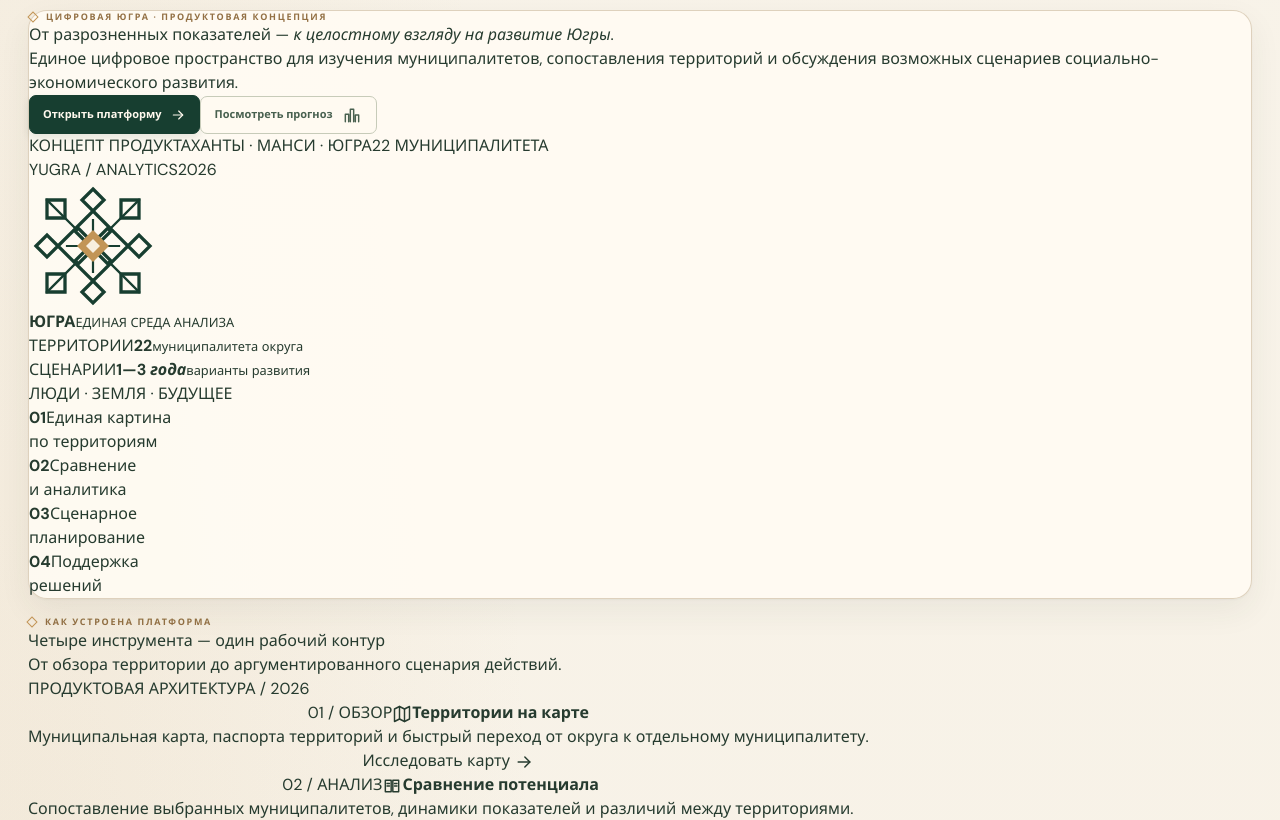
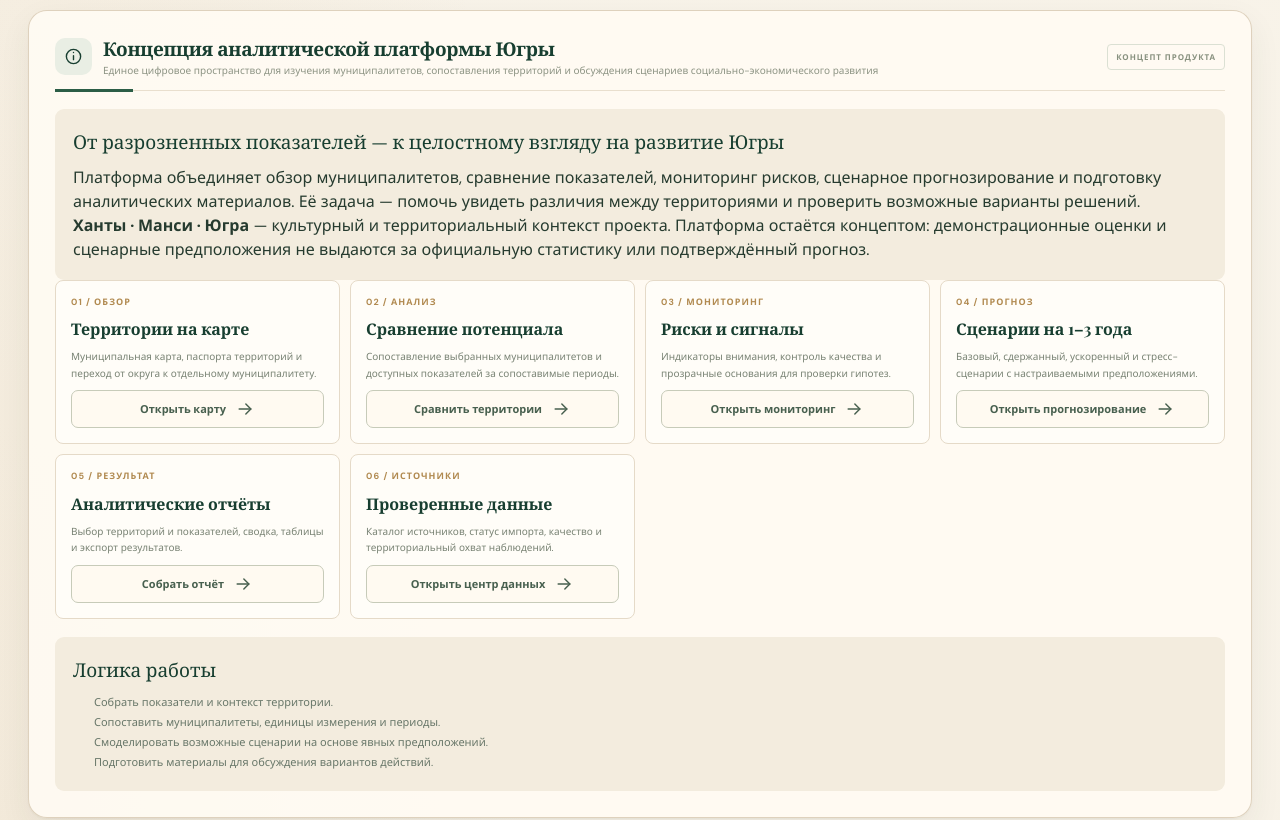
Before and after one commit to vanakazamkin-tech/yugra, a React (Vite) app: page / in a window 1280 px wide. Shown: the part 240-1060 px from the top of the page. Built offline with nearby package versions, Linux system fonts and the light colour scheme.

Commit message:
Use archived panels for project concept page and retain navigation tools

```diff
--- a/src/InvestmentDetails.jsx
+++ b/src/InvestmentDetails.jsx
@@ -2173,36 +2173,34 @@ export const InvestmentDetails = () => {
             </div>
           </section>}
           {activeTab === 'about' && <section className="about-page">
-            <section className="concept-showcase panel">
-              <div className="concept-showcase-copy">
-                <span className="eyebrow"><span className="eyebrow-diamond"/> ЦИФРОВАЯ ЮГРА · ПРОДУКТОВАЯ КОНЦЕПЦИЯ</span>
-                <h1>От разрозненных показателей — <em>к целостному взгляду на развитие Югры.</em></h1>
-                <p className="concept-lead">Единое цифровое пространство для изучения муниципалитетов, сопоставления территорий и обсуждения возможных сценариев социально-экономического развития.</p>
-                <div className="concept-hero-actions"><button type="button" className="primary-button" onClick={() => navigateToTab('catalog')}>Открыть платформу <Icon name="arrow"/></button><button type="button" className="outline-button" onClick={() => navigateToTab('risk')}>Посмотреть прогноз <Icon name="chart"/></button></div>
-                <div className="concept-hero-meta"><span>КОНЦЕПТ ПРОДУКТА</span><span>ХАНТЫ · МАНСИ · ЮГРА</span><span>22 МУНИЦИПАЛИТЕТА</span></div>
-              </div>
-              <div className="concept-visual">
-                <div className="concept-visual-top"><span>YUGRA / ANALYTICS</span><span>2026</span></div>
-                <div className="concept-orbit concept-orbit-one"></div><div className="concept-orbit concept-orbit-two"></div>
-                <div className="concept-visual-core"><img src="/images/khanty-prosperity-seal.svg" alt="Орнаментальный знак Югры"/><strong>ЮГРА</strong><small>ЕДИНАЯ СРЕДА АНАЛИЗА</small></div>
-                <div className="concept-float-card concept-float-top"><span>ТЕРРИТОРИИ</span><strong>22</strong><small>муниципалитета округа</small></div>
-                <div className="concept-float-card concept-float-bottom"><span>СЦЕНАРИИ</span><strong>1—3 <i>года</i></strong><small>варианты развития</small></div>
-                <div className="concept-visual-caption">ЛЮДИ · ЗЕМЛЯ · БУДУЩЕЕ</div>
-              </div>
-              <div className="concept-showcase-bottom"><div><strong>01</strong><span>Единая картина<br/>по территориям</span></div><div><strong>02</strong><span>Сравнение<br/>и аналитика</span></div><div><strong>03</strong><span>Сценарное<br/>планирование</span></div><div><strong>04</strong><span>Поддержка<br/>решений</span></div></div>
+            <section className="about-section panel">
+              <div className="section-heading">
+                <div className="heading-label"><span className="heading-icon"><Icon name="info"/></span><div><h2>Концепция аналитической платформы Югры</h2><p>Единое цифровое пространство для изучения муниципалитетов, сопоставления территорий и обсуждения сценариев социально-экономического развития</p></div></div>
+                <span className="section-tag">КОНЦЕПТ ПРОДУКТА</span>
+              </div>
+              <div className="about-methodology">
+                <h3>От разрозненных показателей — к целостному взгляду на развитие Югры</h3>
+                <p>Платформа объединяет обзор муниципалитетов, сравнение показателей, мониторинг рисков, сценарное прогнозирование и подготовку аналитических материалов. Её задача — помочь увидеть различия между территориями и проверить возможные варианты решений.</p>
+                <p><strong>Ханты · Манси · Югра</strong> — культурный и территориальный контекст проекта. Платформа остаётся концептом: демонстрационные оценки и сценарные предположения не выдаются за официальную статистику или подтверждённый прогноз.</p>
+              </div>
+              <div className="about-capability-grid">
+                <article><span>01 / ОБЗОР</span><strong>Территории на карте</strong><p>Муниципальная карта, паспорта территорий и переход от округа к отдельному муниципалитету.</p><button type="button" className="outline-button" onClick={() => navigateToTab('map')}>Открыть карту <Icon name="arrow"/></button></article>
+                <article><span>02 / АНАЛИЗ</span><strong>Сравнение потенциала</strong><p>Сопоставление выбранных муниципалитетов и доступных показателей за сопоставимые периоды.</p><button type="button" className="outline-button" onClick={() => navigateToTab('compare')}>Сравнить территории <Icon name="arrow"/></button></article>
+                <article><span>03 / МОНИТОРИНГ</span><strong>Риски и сигналы</strong><p>Индикаторы внимания, контроль качества и прозрачные основания для проверки гипотез.</p><button type="button" className="outline-button" onClick={() => navigateToTab('risk')}>Открыть мониторинг <Icon name="arrow"/></button></article>
+                <article><span>04 / ПРОГНОЗ</span><strong>Сценарии на 1–3 года</strong><p>Базовый, сдержанный, ускоренный и стресс-сценарии с настраиваемыми предположениями.</p><button type="button" className="outline-button" onClick={() => navigateToTab('forecast')}>Открыть прогнозирование <Icon name="arrow"/></button></article>
+                <article><span>05 / РЕЗУЛЬТАТ</span><strong>Аналитические отчёты</strong><p>Выбор территорий и показателей, сводка, таблицы и экспорт результатов.</p><button type="button" className="outline-button" onClick={() => navigateToTab('reports')}>Собрать отчёт <Icon name="arrow"/></button></article>
+                <article><span>06 / ИСТОЧНИКИ</span><strong>Проверенные данные</strong><p>Каталог источников, статус импорта, качество и территориальный охват наблюдений.</p><button type="button" className="outline-button" onClick={() => navigateToTab('data')}>Открыть центр данных <Icon name="arrow"/></button></article>
+              </div>
+              <div className="about-methodology">
+                <h3>Логика работы</h3>
+                <ol>
+                  <li>Собрать показатели и контекст территории.</li>
+                  <li>Сопоставить муниципалитеты, единицы измерения и периоды.</li>
+                  <li>Смоделировать возможные сценарии на основе явных предположений.</li>
+                  <li>Подготовить материалы для обсуждения вариантов действий.</li>
+                </ol>
+              </div>
             </section>
-            <section className="concept-modules">
-              <div className="concept-section-heading"><div><span className="eyebrow"><span className="eyebrow-diamond"/> КАК УСТРОЕНА ПЛАТФОРМА</span><h2>Четыре инструмента — один рабочий контур</h2><p>От обзора территории до аргументированного сценария действий.</p></div><span className="concept-section-index">ПРОДУКТОВАЯ АРХИТЕКТУРА / 2026</span></div>
-              <div className="concept-module-grid">
-                <button type="button" className="concept-module concept-module-map" onClick={() => navigateToTab('map')}><span className="concept-module-number">01 / ОБЗОР</span><span className="concept-module-icon"><Icon name="map"/></span><strong>Территории на карте</strong><p>Муниципальная карта, паспорта территорий и быстрый переход от округа к отдельному муниципалитету.</p><span className="concept-module-link">Исследовать карту <Icon name="arrow"/></span></button>
-                <button type="button" className="concept-module concept-module-compare" onClick={() => navigateToTab('compare')}><span className="concept-module-number">02 / АНАЛИЗ</span><span className="concept-module-icon"><Icon name="compare"/></span><strong>Сравнение потенциала</strong><p>Сопоставление выбранных муниципалитетов, динамики показателей и различий между территориями.</p><span className="concept-module-link">Сравнить территории <Icon name="arrow"/></span></button>
-                <button type="button" className="concept-module concept-module-risk" onClick={() => navigateToTab('risk')}><span className="concept-module-number">03 / СЦЕНАРИИ</span><span className="concept-module-icon"><Icon name="chart"/></span><strong>Риски и прогноз</strong><p>Сигналы внимания, сценарии на 1–3 года и настройка предположений для проверки гипотез.</p><span className="concept-module-link">Открыть сценарии <Icon name="arrow"/></span></button>
-                <button type="button" className="concept-module concept-module-report" onClick={() => navigateToTab('reports')}><span className="concept-module-number">04 / РЕЗУЛЬТАТ</span><span className="concept-module-icon"><Icon name="file"/></span><strong>Аналитические материалы</strong><p>Конструктор отчётов, выбор показателей и подготовка материалов для обсуждения решений.</p><span className="concept-module-link">Собрать отчёт <Icon name="arrow"/></span></button>
-              </div>
-            </section>
-            <section className="concept-flow panel"><div className="concept-flow-heading"><span className="eyebrow"><span className="eyebrow-diamond"/> ЛОГИКА РАБОТЫ</span><h2>Путь от вопроса к решению</h2></div><div className="concept-flow-steps"><div><span>01</span><strong>Собрать</strong><small>Показатели и контекст территории</small></div><i>→</i><div><span>02</span><strong>Сопоставить</strong><small>Муниципалитеты и периоды</small></div><i>→</i><div><span>03</span><strong>Смоделировать</strong><small>Возможные сценарии развития</small></div><i>→</i><div><span>04</span><strong>Обсудить</strong><small>Выводы и варианты действий</small></div></div></section>
-            <section className="concept-principles"><div><span className="eyebrow"><span className="eyebrow-diamond"/> ПРИНЦИПЫ КОНЦЕПТА</span><h2>Не просто красивые графики.<br/><em>Понятная логика анализа.</em></h2></div><div className="concept-principle-list"><article><strong>Прозрачность</strong><p>У каждого показателя предполагаются источник, период, единица измерения и территория.</p></article><article><strong>Сопоставимость</strong><p>Сравнение учитывает различия муниципалитетов, периоды наблюдений и доступность данных.</p></article><article><strong>Сценарность</strong><p>Прогнозный блок помогает обсуждать последствия предположений, а не выдаёт будущее за факт.</p></article></div></section>
-            <section className="concept-disclaimer panel"><span className="concept-disclaimer-mark"><Icon name="info"/></span><div><strong>Это концепт будущей аналитической платформы</strong><p>Текущая версия показывает структуру продукта и логику его инструментов. Часть чисел и оценок носит демонстрационный характер; сценарии являются исследовательскими предположениями, а не подтверждённым прогнозом.</p></div><span className="concept-disclaimer-stamp">CONCEPT<br/>EDITION 2026</span></section>
             <section className="about-section panel">
               <div className="section-heading"><div className="heading-label"><span className="heading-icon"><Icon name="chart"/></span><div><h2>Что умеет прототип</h2><p>Функции, которые готовятся к работе с проверенной статистикой</p></div></div></div>
               <div className="about-capability-grid">
```
